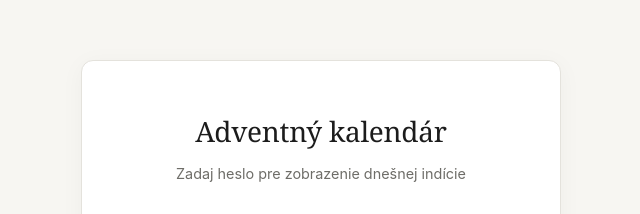
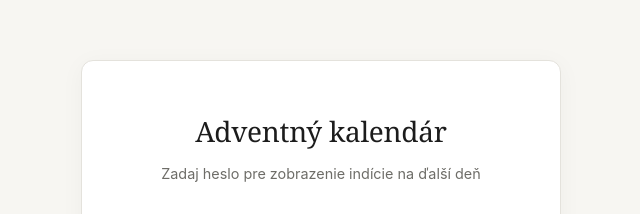
Before and after one commit to jnbk/adventny-kalendar-2026, a plain HTML site: page index.html in a window 1280 px wide. Shown: the part 199-413 px from the top of the page, 319-959 px from the left. Drawn offline with Linux system fonts and the light colour scheme.

Commit message:
Update subtitle text in index.html

```diff
--- a/index.html
+++ b/index.html
@@ -133,7 +133,7 @@
     <div class="container">
         <header>
             <h1>Adventný kalendár</h1>
-            <p class="subtitle">Zadaj heslo pre zobrazenie dnešnej indície</p>
+            <p class="subtitle">Zadaj heslo pre zobrazenie indície na ďalší deň</p>
         </header>
 
         <input type="text" id="codeInput" placeholder="Napíš heslo..." autocomplete="off">
```
